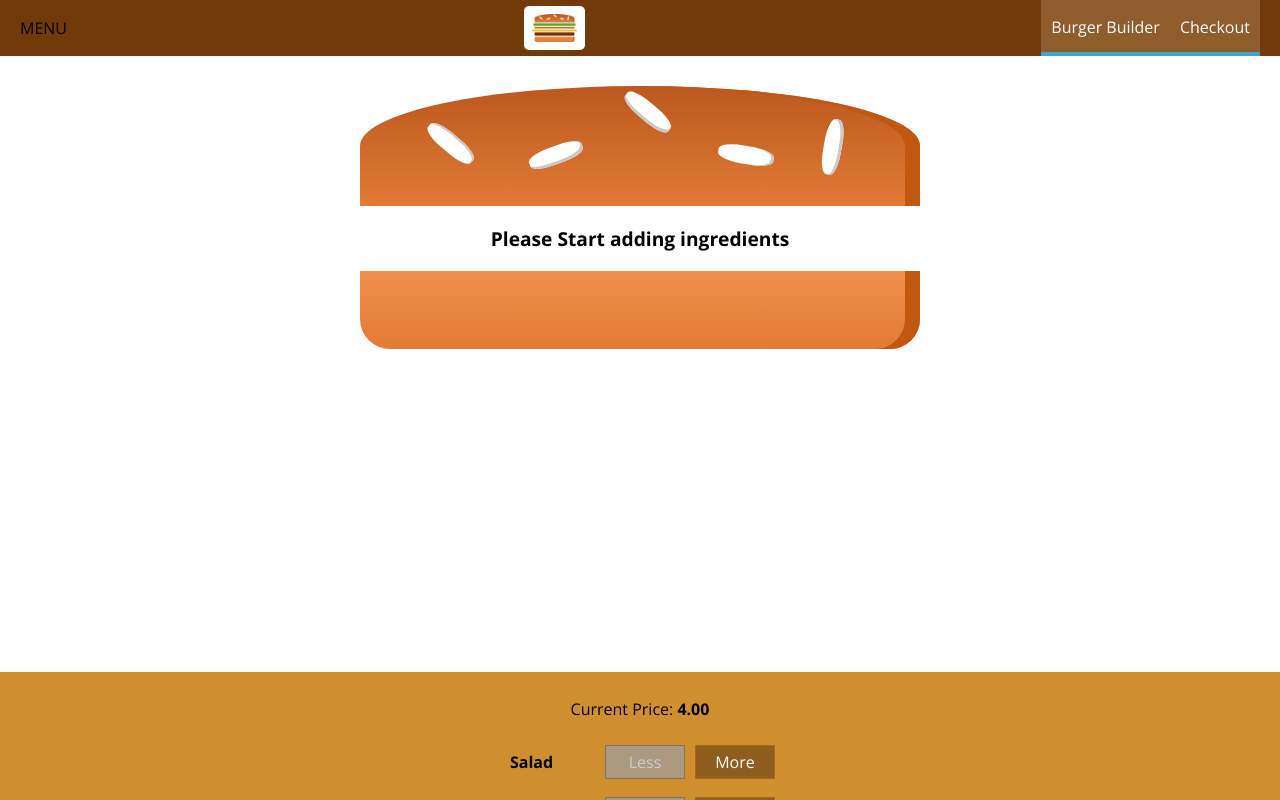
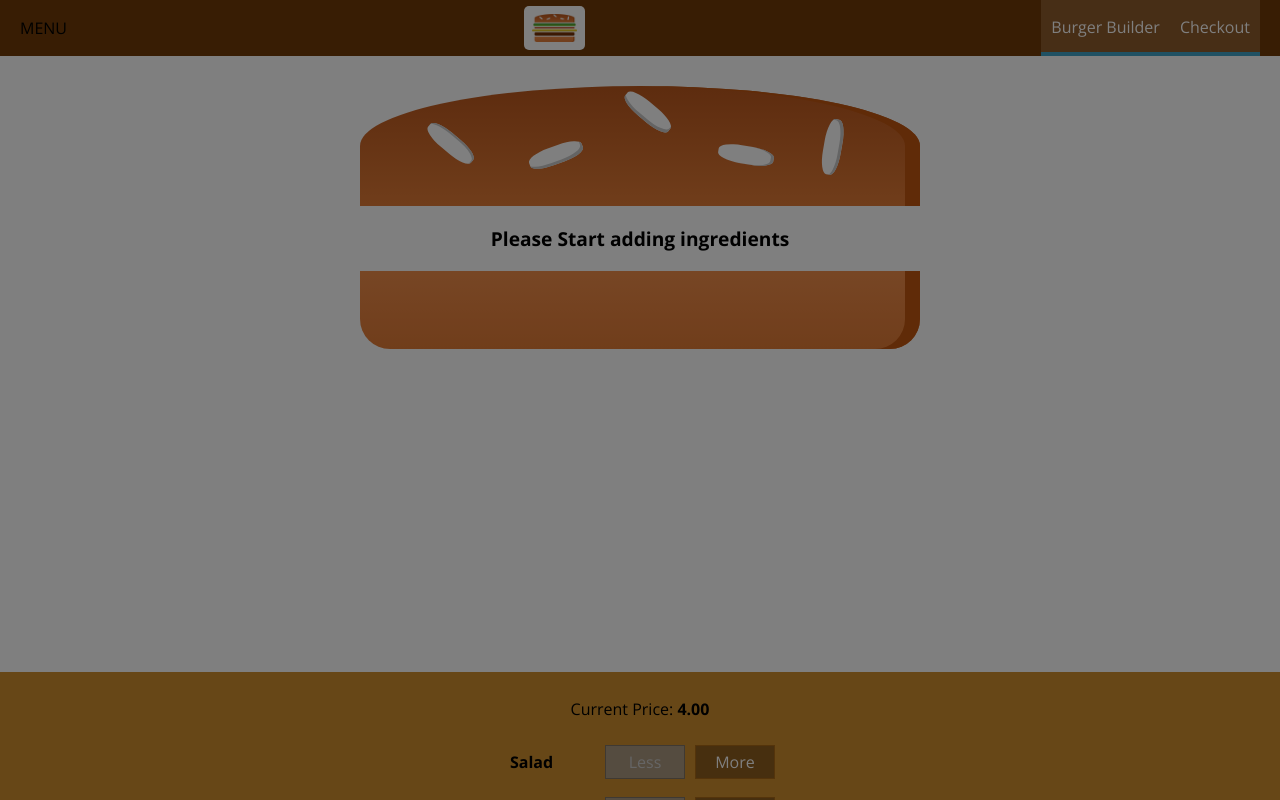
Before and after one commit to demola07/burger_builder_app, a React (Create React App) app: page / in a window 1280 px wide. Shown: the top 800 px of the page. Built offline with nearby package versions, Linux system fonts and the light colour scheme.

Commit message:
reusing the backdrop in the sidedrawer component

```diff
--- a/src/components/Layout/Layout.js
+++ b/src/components/Layout/Layout.js
@@ -1,16 +1,28 @@
-import React from 'react';
+import React, { Component } from 'react';
 import Aux from '../../hoc/Auxillary';
 import Toolbar from '../Navigation/Toolbar/Toolbar';
 import SideDrawer from '../Navigation/SideDrawer/SideDrawer';
 
 import classes from './Layout.module.css';
 
-const layout = (props) => (
-  <Aux>
-    <Toolbar />
-    <SideDrawer />
-    <main className={classes.Content}>{props.children}</main>
-  </Aux>
-);
+class Layout extends Component {
+  state = {
+    showSideDrawer: true,
+  };
 
-export default layout;
+  sideDrawerClosedHandler = () => {
+    this.setState({ showSideDrawer: false });
+  };
+
+  render() {
+    return (
+      <Aux>
+        <Toolbar />
+        <SideDrawer open={this.state.showSideDrawer} closed={this.sideDrawerClosedHandler} />
+        <main className={classes.Content}>{this.props.children}</main>
+      </Aux>
+    );
+  }
+}
+
+export default Layout;
--- a/src/components/Navigation/SideDrawer/SideDrawer.js
+++ b/src/components/Navigation/SideDrawer/SideDrawer.js
@@ -1,12 +1,21 @@
 import React from 'react';
 import Logo from '../../Logo/Logo';
 import NavigationItems from '../NavigationItems/NavigationItems';
+import Backdrop from '../../UI/Backdrop/Backdrop';
+import Aux from '../../../hoc/Auxillary';
 
 import classes from './SideDrawer.module.css';
 
 const sideDrawer = (props) => {
+  let attachedClasses = [classes.SideDrawer, classes.Close];
+  if (props.open) {
+    attachedClasses = [classes.SideDrawer, classes.Open];
+  }
+
   return (
-    <div className={classes.SideDrawer}>
+    <Aux>
+      <Backdrop show={props.open} clicked={props.closed} />
+      <div className={attachedClasses.join(' ')}>
         <div className={classes.Logo}>
           <Logo />
         </div>
@@ -15,6 +24,7 @@ const sideDrawer = (props) => {
           <NavigationItems />
         </nav>
       </div>
+    </Aux>
   );
 };
 
--- a/src/components/Navigation/Toolbar/Toolbar.js
+++ b/src/components/Navigation/Toolbar/Toolbar.js
@@ -11,7 +11,7 @@ const toolbar = (props) => {
       <div className={classes.Logo}>
         <Logo />
       </div>
-      <nav>
+      <nav className={classes.DesktopOnly}>
         <NavigationItems />
       </nav>
     </header>
```
Lines whose indentation alone changed are shown as unchanged.
